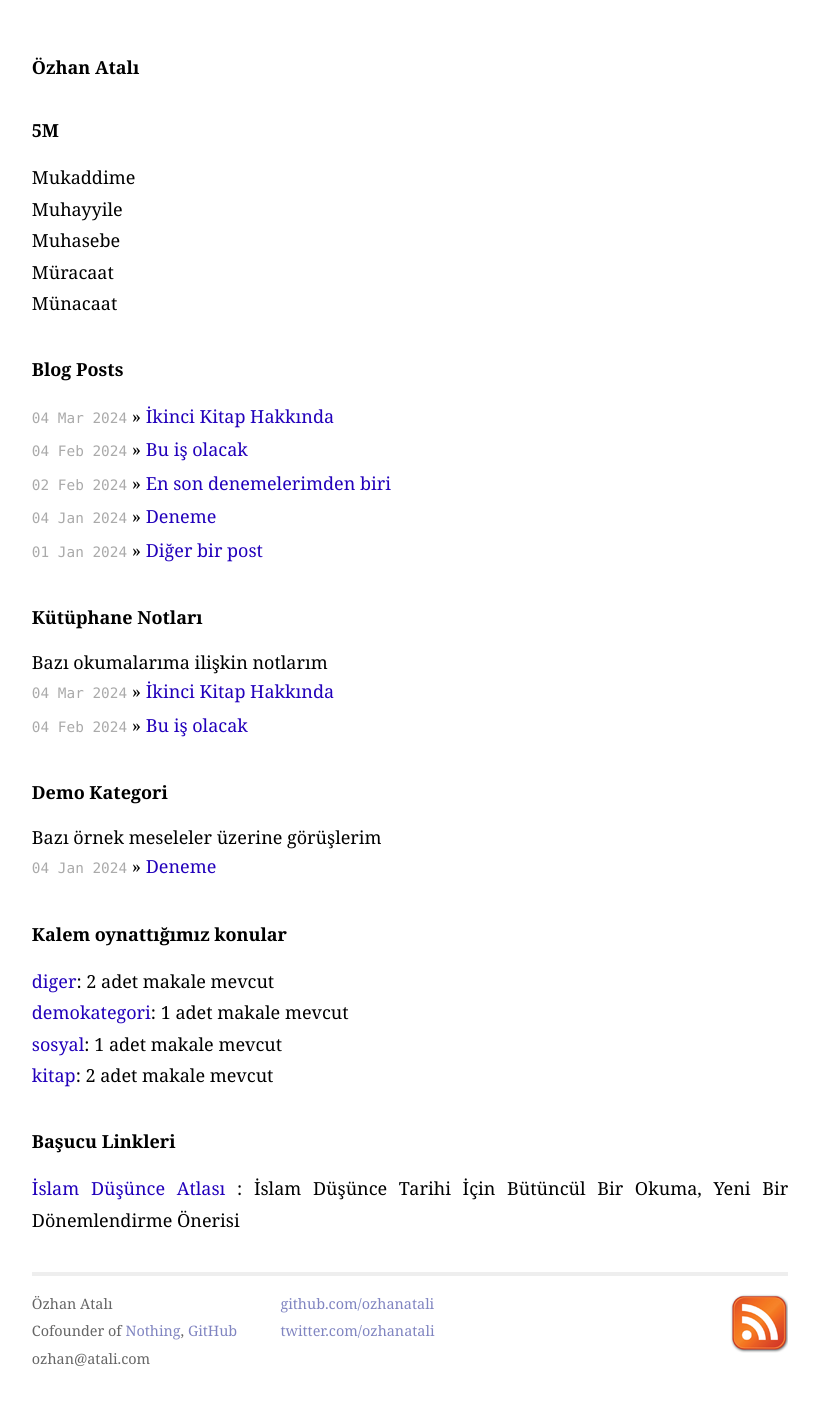
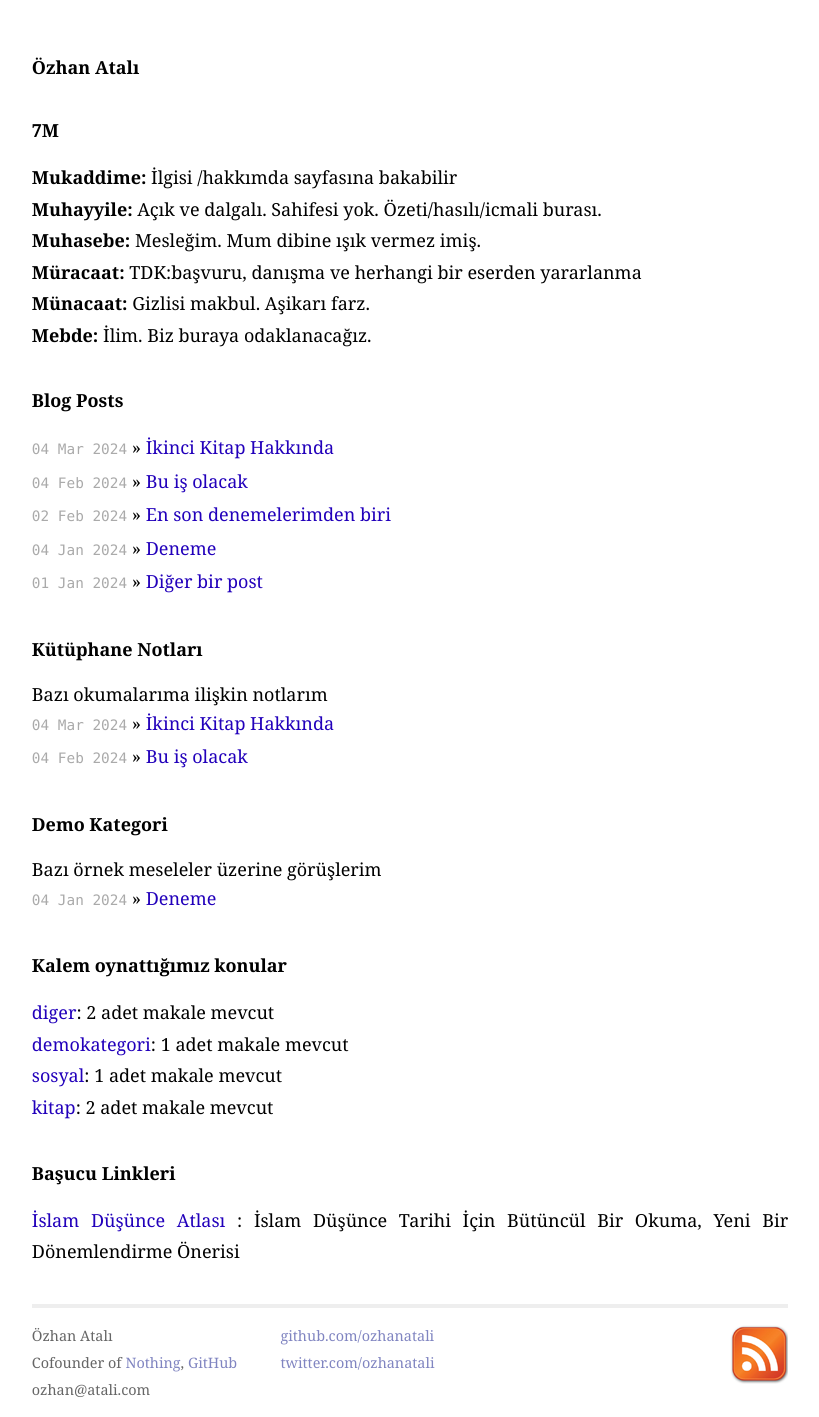
Before and after one commit to ozhanatali/ozhanatali.github.io, a Jekyll site: the page built from index.html, in a window 1280 px wide. Shown: the whole page, without its empty margins (230-1049 px from the left). Built offline with Jekyll 4.4.1, drawn with Linux system fonts in a browser that asks for light colours; before the commit the page ends 1386 px from its top, so only the background shows below that.

Commit message:
Update index.html

```diff
--- a/index.html
+++ b/index.html
@@ -14,13 +14,14 @@ title: Özhan Atalı
 
 <! –– 5N1K Girişi  ––>
 
-<h1>5M</h1>
+<h1>7M</h1>
    <ul class="posts">
-      <li>Mukaddime</li>
-      <li>Muhayyile</li>
-      <li>Muhasebe</li>
-      <li>Müracaat</li>
-      <li>Münacaat</li>
+      <li><b>Mukaddime:</b> İlgisi /hakkımda sayfasına bakabilir</li>
+      <li><b>Muhayyile:</b> Açık ve dalgalı. Sahifesi yok. Özeti/hasılı/icmali burası.</li>
+      <li><b>Muhasebe:</b> Mesleğim. Mum dibine ışık vermez imiş.</li>
+      <li><b>Müracaat:</b> TDK:başvuru, danışma ve herhangi bir eserden yararlanma</li>
+      <li><b>Münacaat:</b> Gizlisi makbul. Aşikarı farz.</li>
+      <li><b>Mebde:</b> İlim. Biz buraya odaklanacağız.</li>
    </ul>
 
 
```
